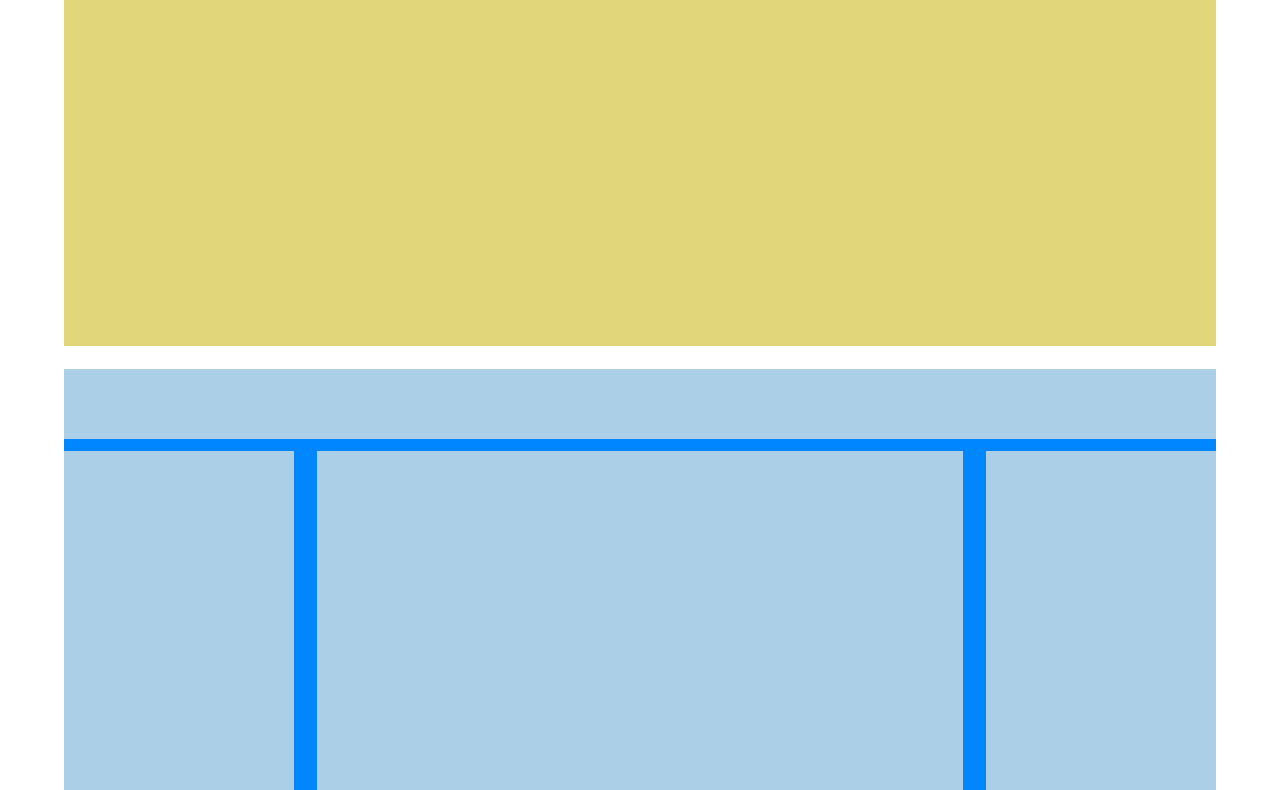
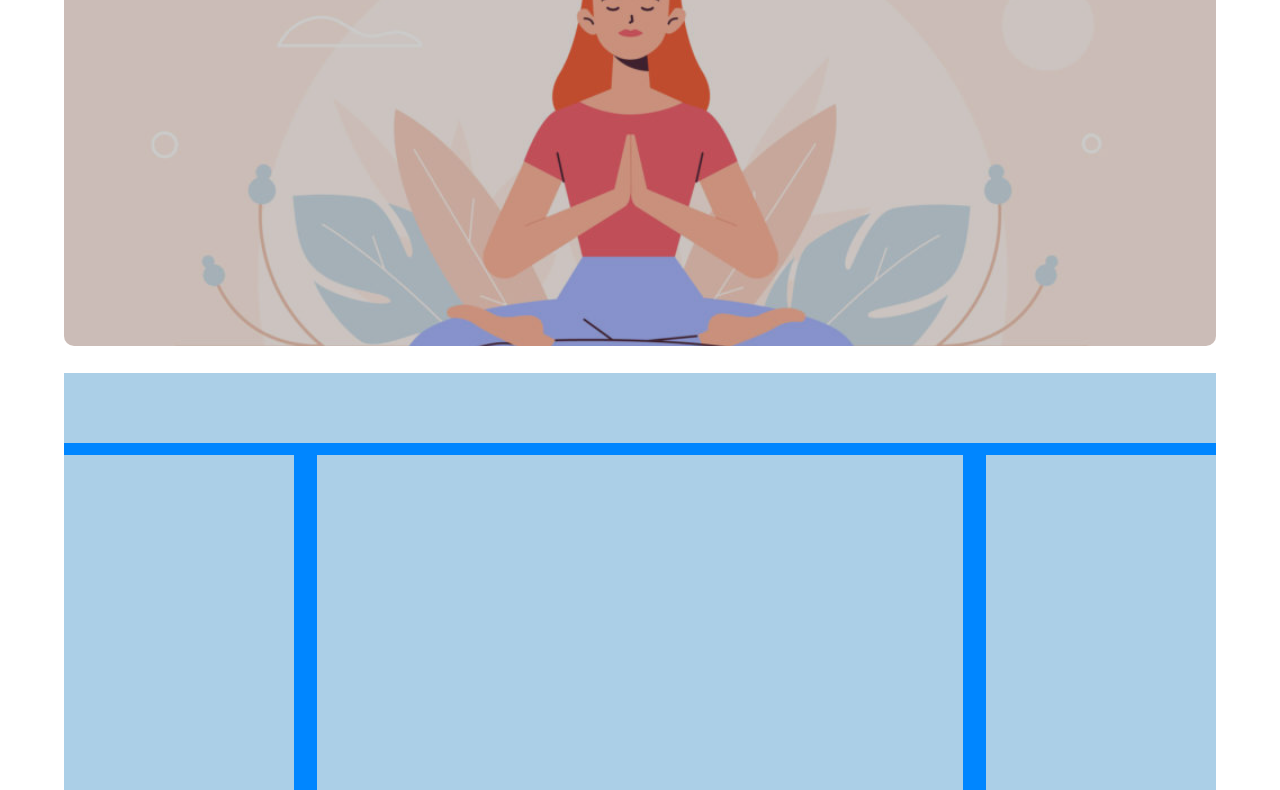
Before and after one commit to DanieleKun/htmlcss-wp, a plain HTML site: page index.html in a window 1280 px wide. Shown: the part 186-976 px from the top of the page. Drawn offline with Linux system fonts and the light colour scheme.

Commit message:
main in progress

```diff
--- a/css/style.css
+++ b/css/style.css
@@ -50,10 +50,30 @@ footer {
 
 .container-top {
     margin: 2% 0;
+    position: relative;
     /* Debug */
+    /* height: 400px;
+    background-color: rgb(225, 214, 122); */
+}
+
+.container-top img {
+    width: 100%;
     height: 400px;
-    background-color: rgb(225, 214, 122);
+    object-fit: cover;
+    border-radius: 10px;
 }
+
+.banner-text {
+    width: 100%;
+    height: 400px;
+    position: absolute;
+    top: 0;
+    left: 0;
+    background-color: rgba(0, 0, 0, 0.2);
+    border-radius: 10px;
+
+}
+
 
 .row-title {
     /* Debug */
--- a/index.html
+++ b/index.html
@@ -45,7 +45,10 @@
     <main>
         <!-- First container  -->
         <div class="container-top">
-
+            <img src="img/banner.jpg" alt="">
+            <div class="banner-text">
+                <h1>Pretium ac placerat dui interdum nunc in eros urna morbi</h1>
+            </div>
         </div>
 
         <!-- Second container  -->
```
